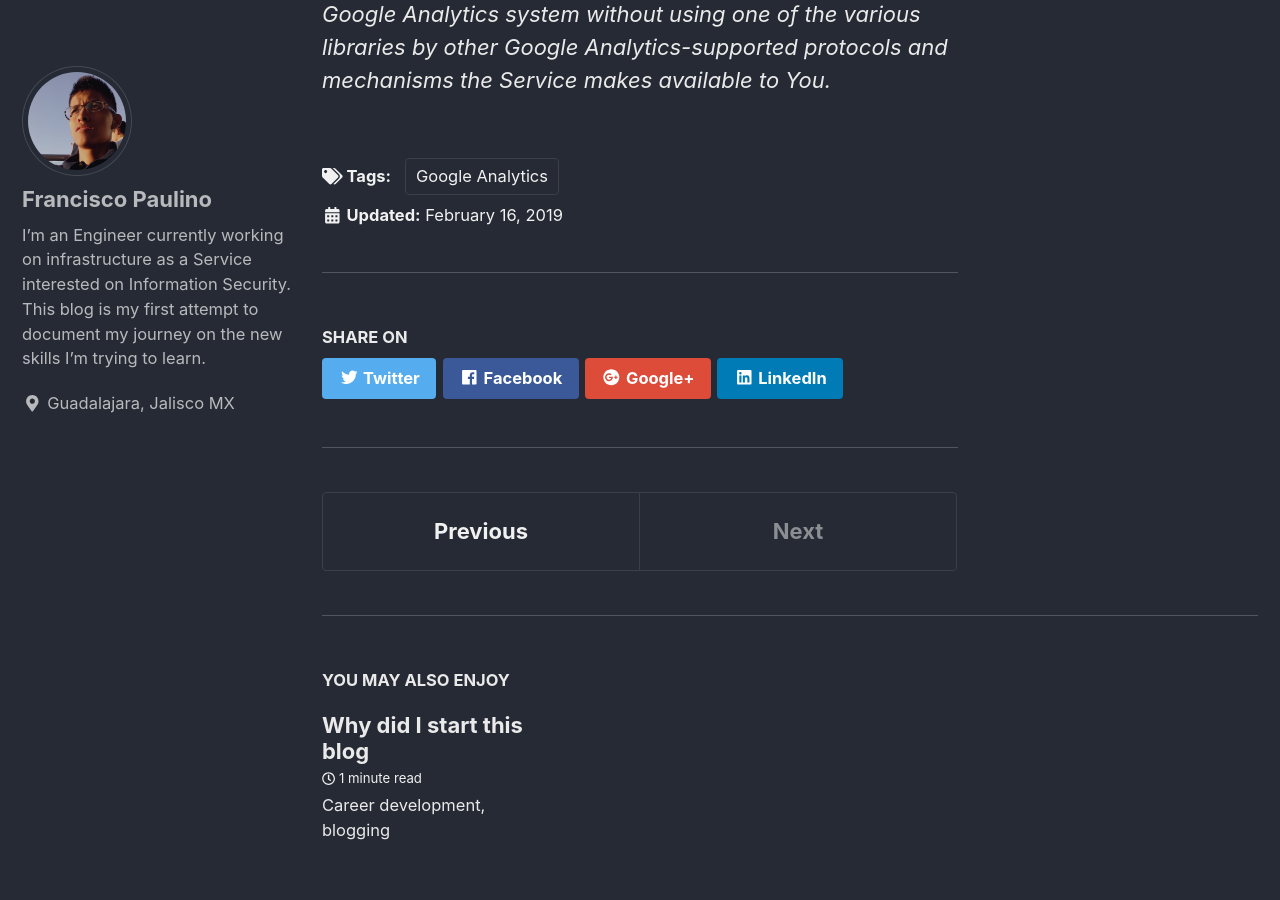
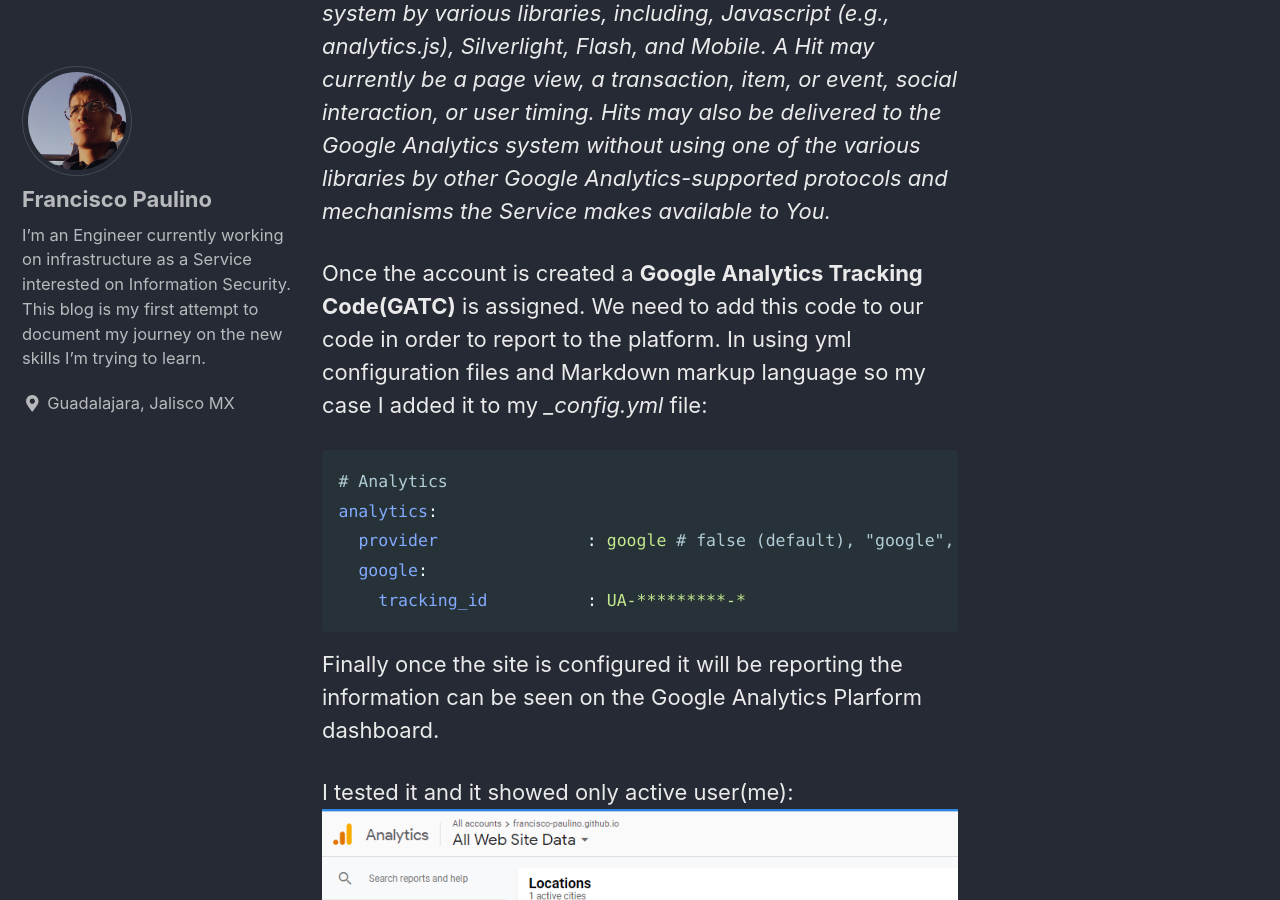
Before and after one commit to francisco-paulino/blog, a Jekyll site: the page built from _posts/2019-02-16-addtional-blog-config.md, in a window 1280 px wide and 900 px high, scrolled down 1476 px. Built offline with Jekyll 4.4.1, drawn with Linux system fonts in a browser that asks for light colours; cached includes are drawn as plain includes; some of the changed text lies outside the part shown.

Commit message:
updated analytics post

````diff
--- a/_posts/2019-02-16-addtional-blog-config.md
+++ b/_posts/2019-02-16-addtional-blog-config.md
@@ -6,15 +6,17 @@
 ---
 
 ## In this post I share the additional config for Google Analytics
+I want to keep track of the traffic on the blog, so I will configure Google Analytics.
 
-The first step is to go to https://analytics.google.com/analytics/.
+The first step is to go to *https://analytics.google.com/analytics/*.
 
 Sign up using a gmail account, for this purpose I used my personal gmail account.
 
+Below are captures of the steps I followed:
 <figure class="half">
     <a href="/images/googleanalytics_createaccount.PNG"><img src="/images/googleanalytics_createaccount.PNG"></a>
     <a href="/images/googleanalytics_datasharing.PNG"><img src="/images/googleanalytics_datasharing.PNG"></a>
-    <figcaption>Account creations</figcaption>
+    <figcaption></figcaption>
 </figure>
 
 One interesting fact about the Google Analytics Terms of Service Agreement is the pricing.
@@ -22,3 +24,18 @@
 As described on section 2 of the Agreement the analytics is provided at no charge for "Hits" below 10,000,000. The definition of a "Hit" is also stated on the Agreement:
 
 *"Hit" means the base unit that the Google Analytics system processes. A Hit may be a call to the Google Analytics system by various libraries, including, Javascript (e.g., analytics.js), Silverlight, Flash, and Mobile. A Hit may currently be a page view, a transaction, item, or event, social interaction, or user timing. Hits may also be delivered to the Google Analytics system without using one of the various libraries by other Google Analytics-supported protocols and mechanisms the Service makes available to You.*
+
+Once the account is created a **Google Analytics Tracking Code(GATC)** is assigned. We need to add this code to our code in order to report to the platform. In using yml configuration files and Markdown markup language so my case I added it to my *_config.yml* file:
+
+```yaml
+# Analytics
+analytics:
+  provider               : google # false (default), "google", "google-universal", "custom"
+  google:
+    tracking_id          : UA-*********-*
+```
+
+Finally once the site is configured it will be reporting the information can be seen on the Google Analytics Plarform dashboard.
+
+I tested it and it showed only active user(me):
+<img src="{{ site.url }}{{ site.baseurl }}/images/googleanalytics_report.PNG" alt="">
````
Also changed, not shown: images/googleanalytics_report.PNG (added).
